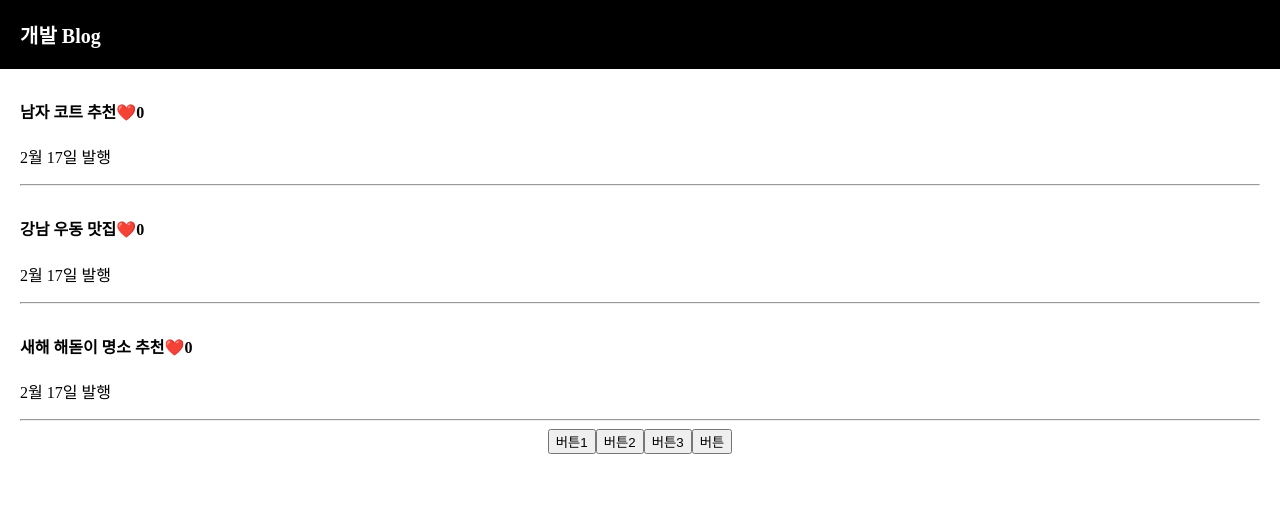
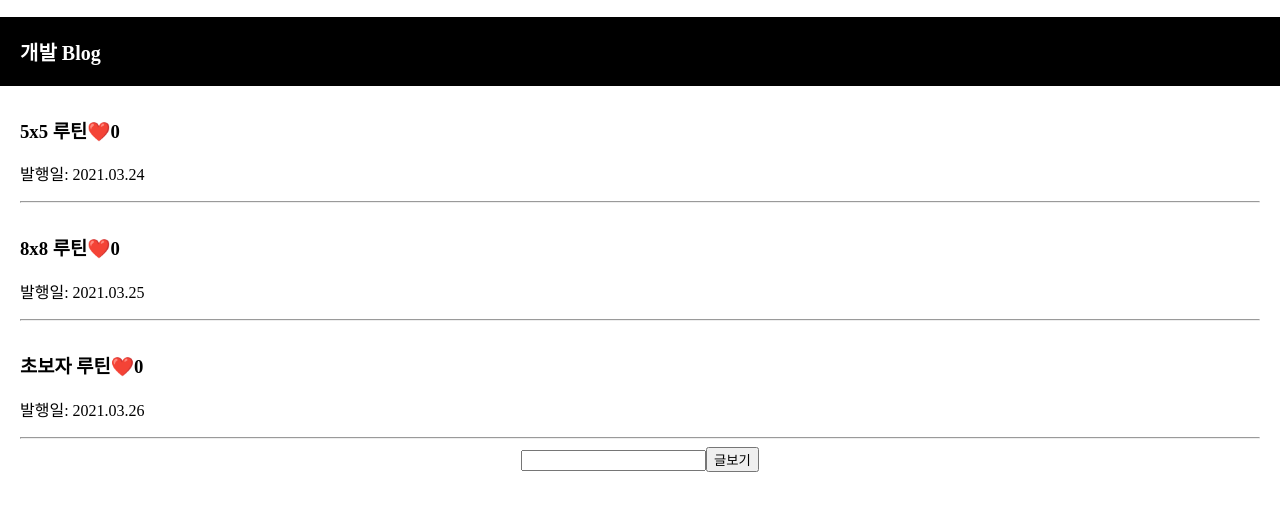
Before and after one commit to losajjang/ca-blog, a React (Create React App) app: page / in a window 1280 px wide. Shown: the top 510 px of the page. Built offline with nearby package versions, Linux system fonts and the light colour scheme.

Commit message:
지우고 처음부터 혼자 만들어봄

```diff
--- a/src/App.js
+++ b/src/App.js
@@ -3,46 +3,40 @@ import logo from "./logo.svg";
 import "./App.css";
 
 function App() {
-  let [글제목, 글제목변경] = useState(["남자 코트 추천", "강남 우동 맛집", "새해 해돋이 명소 추천"]);
-  let [하트, 하트변경] = useState(0);
-  let [modal, modal변경] = useState(false);
-  let posts = "강남 고기 맛집";
-  let [누른제목, 누른제목변경] = useState(0)
+  let [글제목, 글제목변경] = useState(["5x5 루틴", "8x8 루틴", "초보자 루틴"]);
+  let [발행일, 발행일변경] = useState(['2021.03.24','2021.03.25','2021.03.26'])
+  let [상세내용, 상세내용변경] = useState(['운동내용1','운동내용2','운동내용3'])
+  let [현재하트, 하트변경] = useState(0);
+  let [modal상태, modal상태변경] = useState(false)
+  let [제목클릭, 제목클릭변경] = useState(0)
 
   return (
     <div className="App">
-      <div className="black-nav">
-        <div>개발 Blog</div>
-      </div>
-
-      {글제목.map(function (글,i) {
+      <h2 className="black-nav">개발 Blog</h2>
+      {글제목.map(function (글, i) {
         return (
           <div className="list">
-            <h4 onClick={()=>{누른제목변경(i)}}>{글}<span onClick={(a, i) => {하트변경(하트 + 1);}}>❤️</span>{하트}</h4>
-            <p>2월 17일 발행</p>
+            <h3 onClick={()=>{제목클릭변경(i)}}>{글}<span onClick={() => {하트변경(현재하트 + 1);}}>❤️</span>{현재하트}</h3>
+            <p>발행일: {발행일[i]}</p>
+            <p style={{display:"none"}}>{상세내용[i]}</p>
             <hr />
           </div>
         );
       })}
-
-      <button onClick={()=>{누른제목변경(0)}}>버튼1</button>
-      <button onClick={()=>{누른제목변경(1)}}>버튼2</button>
-      <button onClick={()=>{누른제목변경(2)}}>버튼3</button>
-
-      <button onClick={() => {modal변경(!modal);}}>버튼</button>
-      {modal === true ? <Modal 글제목 = {글제목} 누른제목={누른제목}></Modal> : null}
+      <input/>
+      <button onClick={()=>{modal상태변경(!modal상태)}}>글보기</button>
+      {modal상태 === true ? <Modal 글제목={글제목} 제목클릭={제목클릭} 발행일={발행일} 상세내용={상세내용}></Modal> : null}
     </div>
   );
-}
-
-function Modal(props) {
-  return (
-    <div className="modal">
-      <h2>{props.글제목[props.누른제목]}</h2>
-      <p>날짜</p>
-      <p>상세내용</p>
-    </div>
-  );
+  function Modal(props) {
+    return (
+      <div className="modal">
+        <h2>{props.글제목[props.제목클릭]}</h2>
+        <p>{props.발행일[props.제목클릭]}</p>
+        <p>{props.상세내용[props.제목클릭]}</p>
+      </div>
+    )
+  }
 }
 
 export default App;
```
